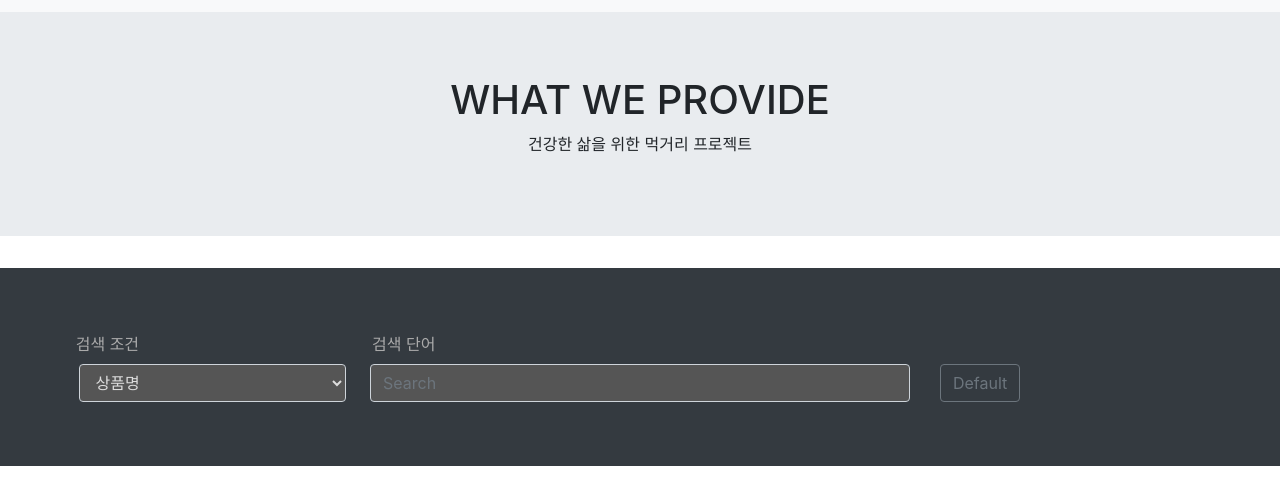
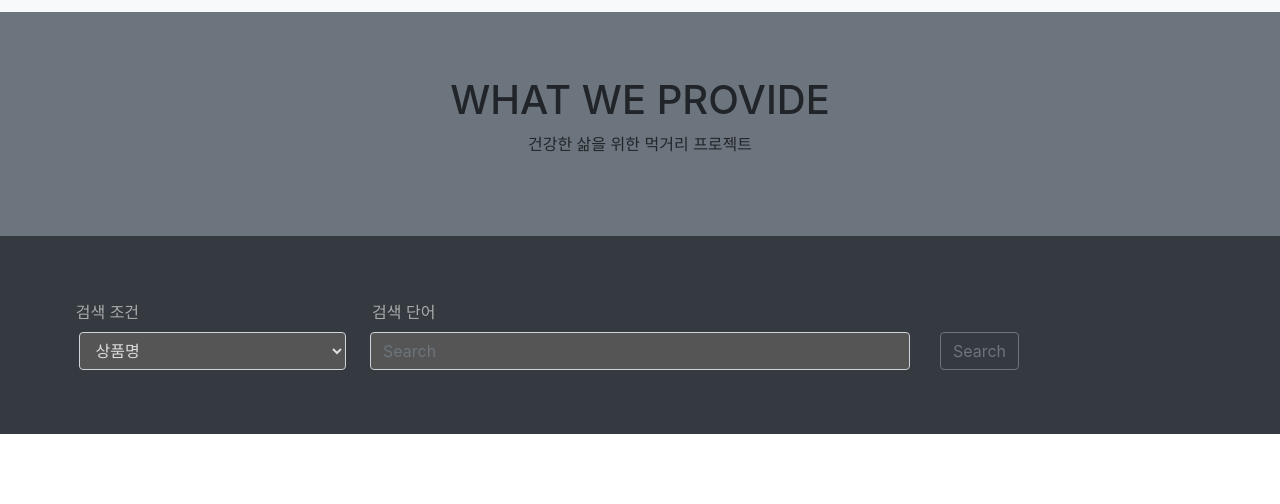
Before and after one commit to querkowe/190909, a plain HTML site: page WebContent/Index.html in a window 1280 px wide. Shown: the part 116-620 px from the top of the page. Drawn offline with nearby package versions, Linux system fonts and the light colour scheme.

Commit message:
ㄷㄷㄷ

```diff
--- a/WebContent/Index.html
+++ b/WebContent/Index.html
@@ -54,47 +54,15 @@
 			</ul>
 		</div>
 	</nav>
-	<div class="jumbotron jumbotron-fluid">
+	<div class="jumbotron jumbotron-fluid bg-secondary" style = 'margin-bottom:0%'>
 		<div class="container text-center">
 			<h1>WHAT WE PROVIDE</h1>
+			<div class="separator mt-10"></div>
 			<p>건강한 삶을 위한 먹거리 프로젝트</p>
 		</div>
-		<!-- <div class="container bg-dark">
-			<form>
-				<div class="row">
-					<div class="col-md-3">
-						<div class="row">
-						</div>
-						<div class="row">
-							<label style='color : #aaa'>검색 조건</label>
-							<select class="form-control" style='background-color : #555; color : #ddd'>
-								<option>상품명</option>
-								<option>제조사</option>
-								<option>재료명</option>
-							</select>
-						</div>
-					</div>
-					<div class="col-md-9">
-						<div class="row">
-							<label style='color : #aaa; margin-left:2%'>검색 단어</label>
-						</div>
-						<div class="row">
-							<div class="col-md-8">
-								<input class="form-control mr-sm-2" type="search"
-									placeholder="Search" aria-label="Search" style='background-color : #555; color : #ddd'>
-							</div>
-							<div class="col-md-1">
-								<button class="btn btn-outline-success my-2 my-sm-0">Search</button>
-							</div>
-
-						</div>
-					</div>
-				</div>
-			</form>
-		</div> -->
 	</div>
 	<div class="jumbotron jumbotron-fluid bg-dark">
-		<div class="container bg-dark align-center">
+		<div class="container bg-dark">
 			<form>
 				<div class="row">
 					<div class="col-md-3">
@@ -118,9 +86,8 @@
 								<input class="form-control mr-sm-2" type="search"
 									placeholder="Search" aria-label="Search" style='background-color : #555; color : #ddd'>
 							</div>
-							<div class="col-md-1"><!--
-								<button class="btn btn-outline-success my-2 my-sm-0">Search</button> -->
-								<button type="button" class="btn btn-outline-secondary my-2 my-sm-0">Default</button>
+							<div class="col-md-1">
+								<button type="button" class="btn btn-outline-secondary my-2 my-sm-0">Search</button>
 							</div>
 
 						</div>
```
